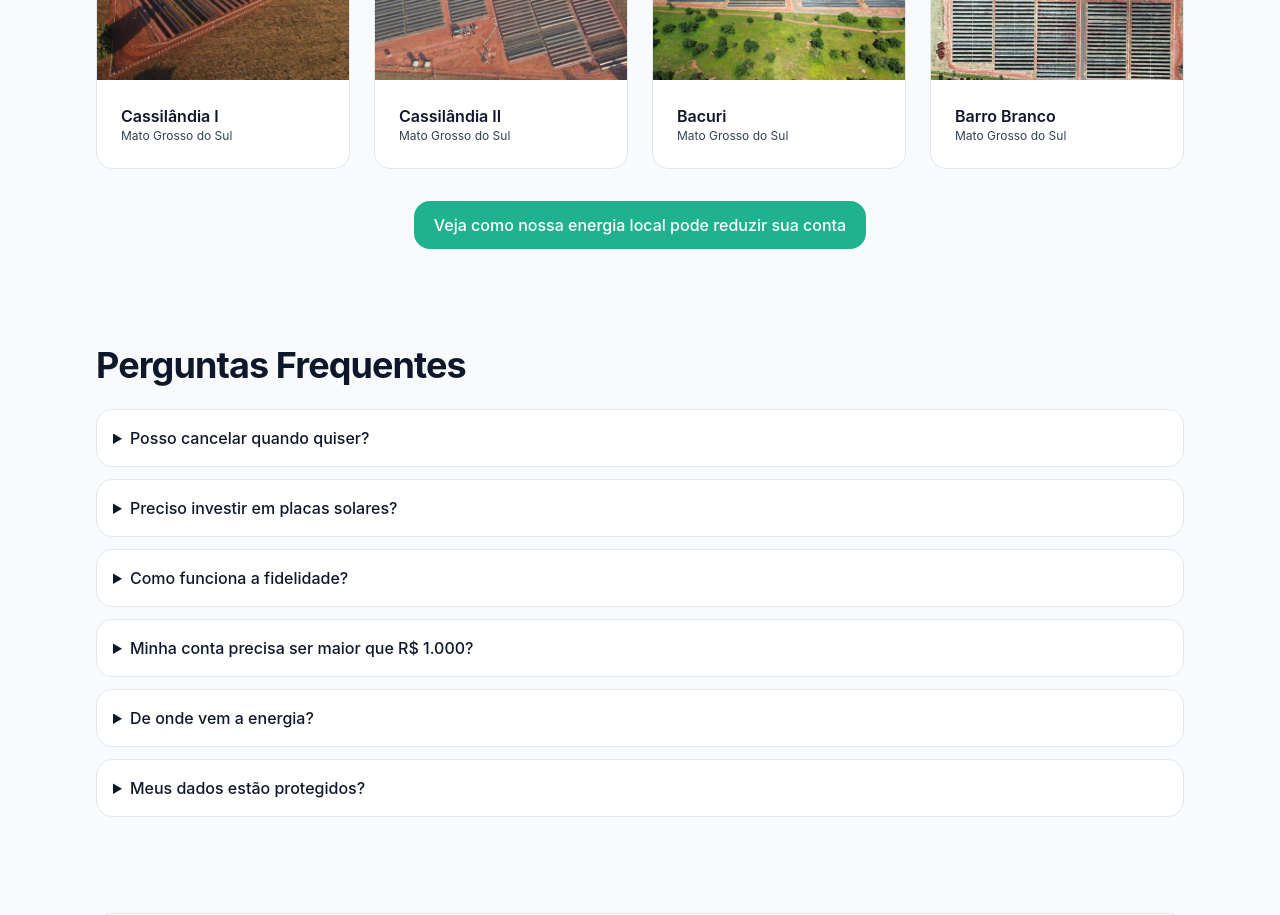
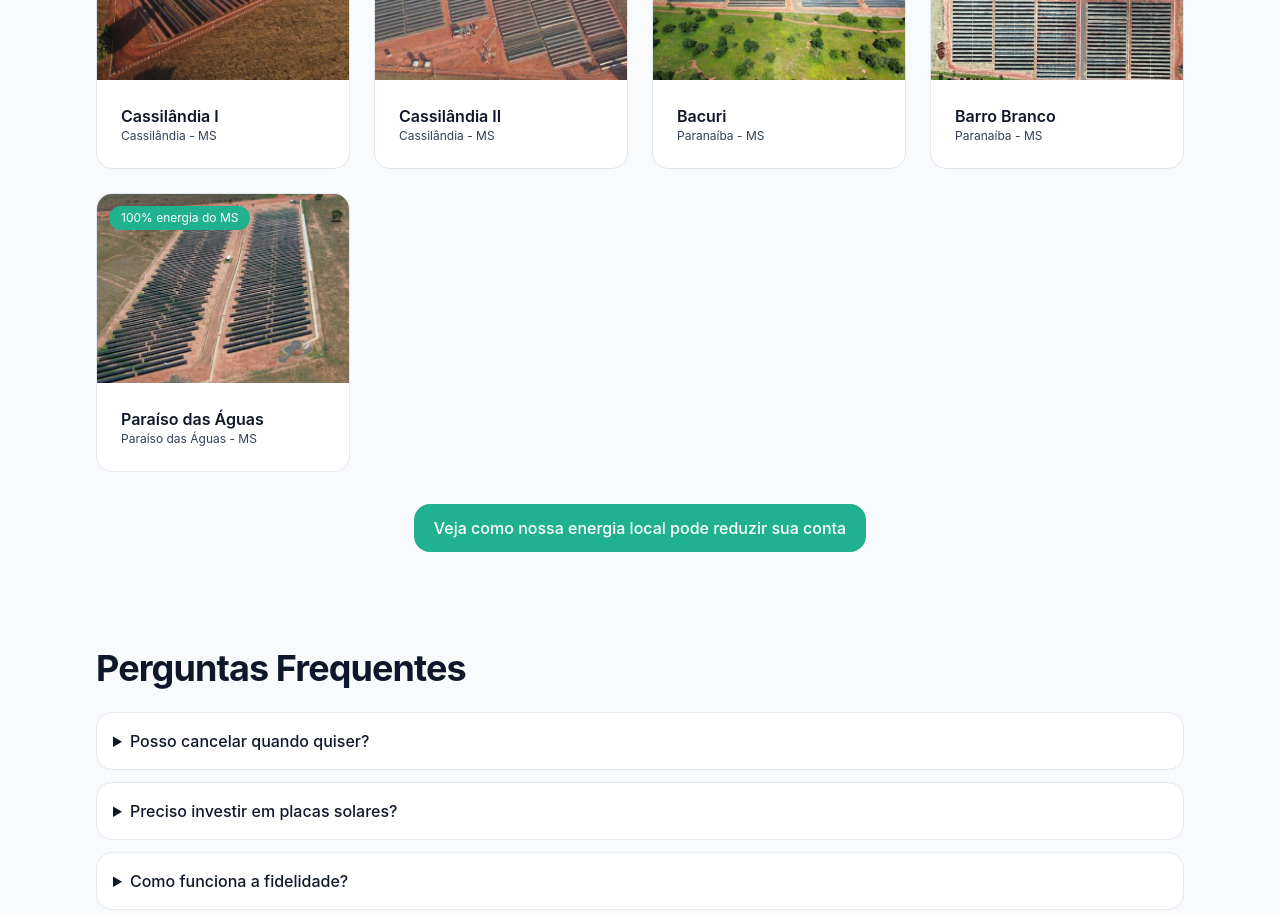
Before and after one commit to osanaizera/helexia-ms-lp, a Next.js app: page / in a window 1280 px wide. Shown: the part 4780-5695 px from the top of the page. Built offline with nearby package versions, Linux system fonts and the light colour scheme; no server answers.

Commit message:
feat(plants): add Paraíso das Águas and update cities for Bacuri/Barro Branco to Paranaíba; show dynamic city on cards

```diff
--- a/components/Plants.tsx
+++ b/components/Plants.tsx
@@ -1,8 +1,9 @@
 const PLANTS = [
-  {name:'Cassilândia I',  city:'MS', img:'/images/CassilandiaI.jpeg'},
-  {name:'Cassilândia II', city:'MS', img:'/images/CassilandiaII.jpeg'},
-  {name:'Bacuri',         city:'MS', img:'/images/Bacuri.jpeg'},
-  {name:'Barro Branco',   city:'MS', img:'/images/BarroBranco.jpeg'},
+  {name:'Cassilândia I',       city:'Cassilândia',  img:'/images/CassilandiaI.jpeg'},
+  {name:'Cassilândia II',      city:'Cassilândia',  img:'/images/CassilandiaII.jpeg'},
+  {name:'Bacuri',              city:'Paranaíba',    img:'/images/Bacuri.jpeg'},
+  {name:'Barro Branco',        city:'Paranaíba',    img:'/images/BarroBranco.jpeg'},
+  {name:'Paraíso das Águas',   city:'Paraíso das Águas', img:'/images/paraisoDasAguas.jpeg'},
 ]
 
 export default function Plants(){
@@ -21,7 +22,7 @@ export default function Plants(){
             <span className="absolute top-3 left-3 text-xs bg-[color:var(--brand-accent)] text-white px-3 py-1 rounded-full shadow-soft">100% energia do MS</span>
             <div className="card-body">
               <h3 className="font-semibold">{p.name}</h3>
-              <p className="text-xs text-muted">Mato Grosso do Sul</p>
+              <p className="text-xs text-muted">{p.city} - MS</p>
             </div>
           </article>
         ))}
```
